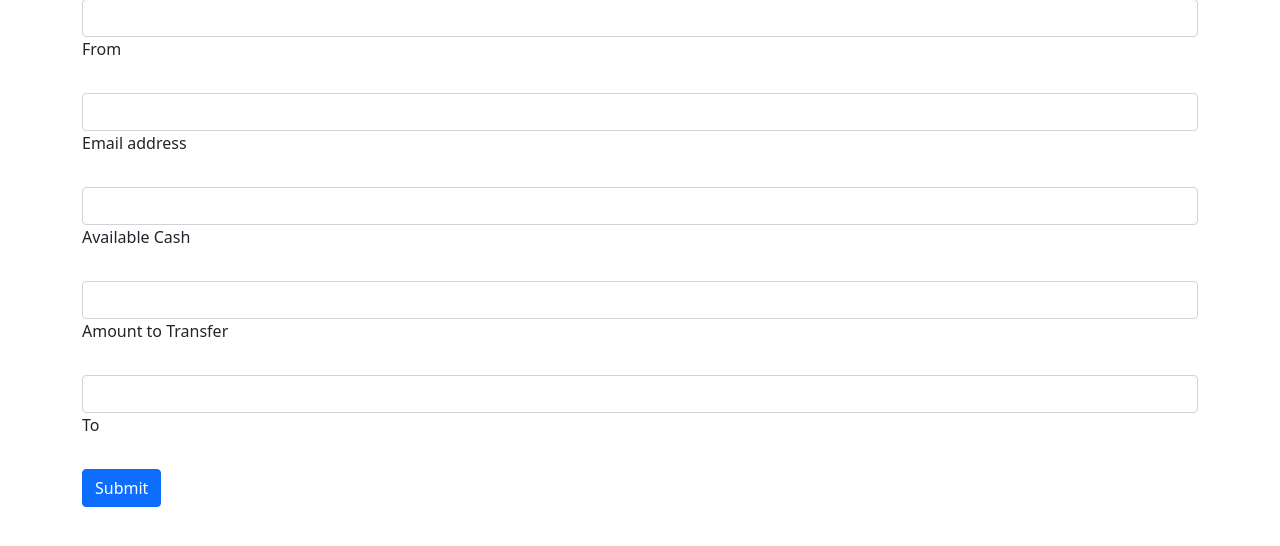
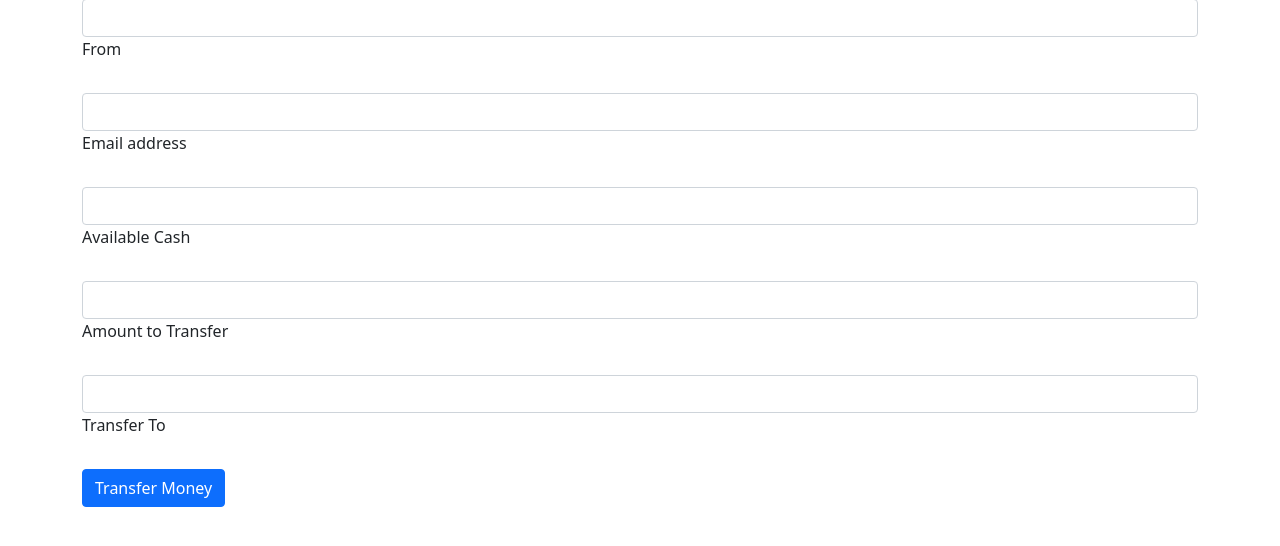
Before and after one commit to Rohit2151a/Basic_Banking_System, a Django app: template templates/transfer.html in a window 1280 px wide. Shown: the part 169-715 px from the top of the page. Run offline with Django 3.2, Linux system fonts and the light colour scheme; the template is opened without the code that fills it, so the values that code supplies are empty; some libraries are stand-ins or nearby versions.

Commit message:
make it better

```diff
--- a/templates/transfer.html
+++ b/templates/transfer.html
@@ -58,11 +58,11 @@
                             <option value="{{ cust.Name }}">{{ cust.Current_Balance }}</option>
                           {% endfor %}
                       </datalist>
-                  <label class="form-label" for="form3Example5">To</label>
+                  <label class="form-label" for="form3Example5">Transfer To</label>
               </div>
                 <!-- Submit button -->
             <div class="align-center">
-               <button type="submit" class="btn btn-primary btn-block mb-4">Submit</button>
+               <button type="submit" class="btn btn-primary btn-block mb-4">Transfer Money</button>
             </div>
 
         </form>
```
